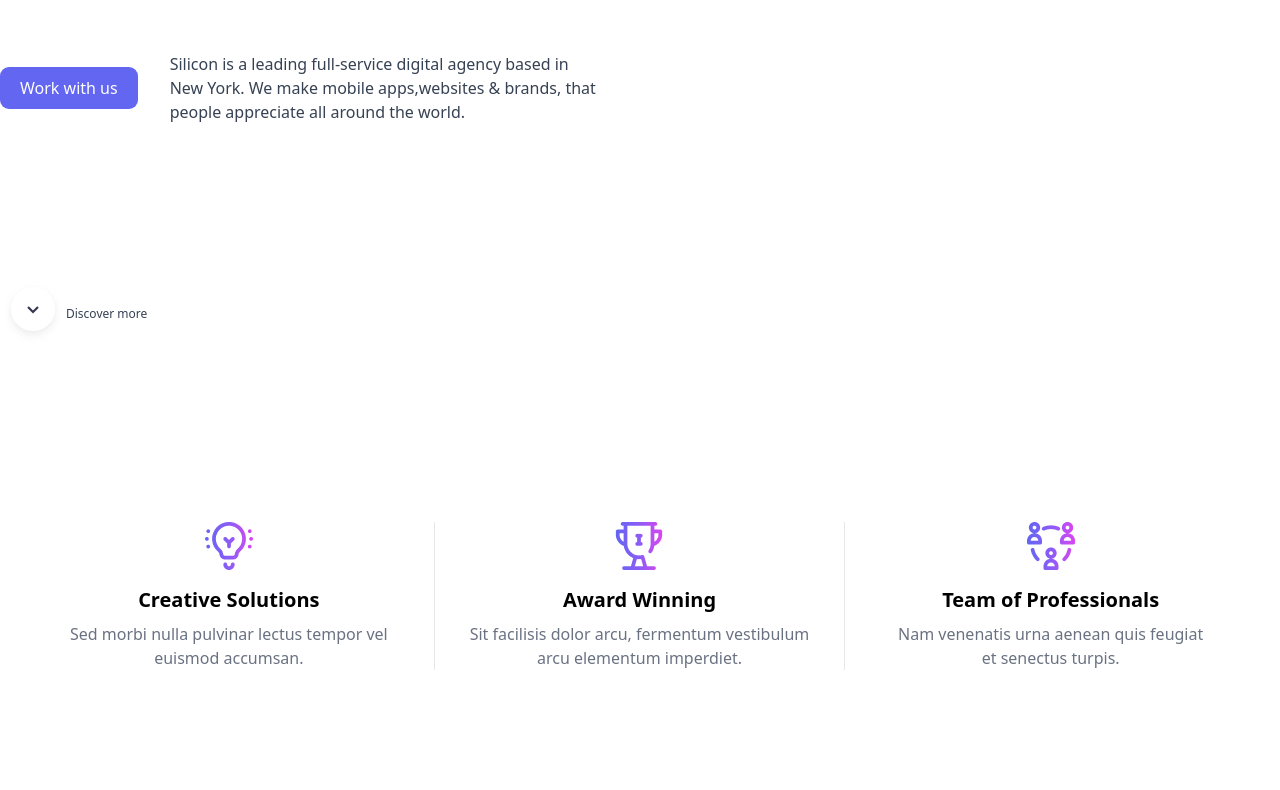
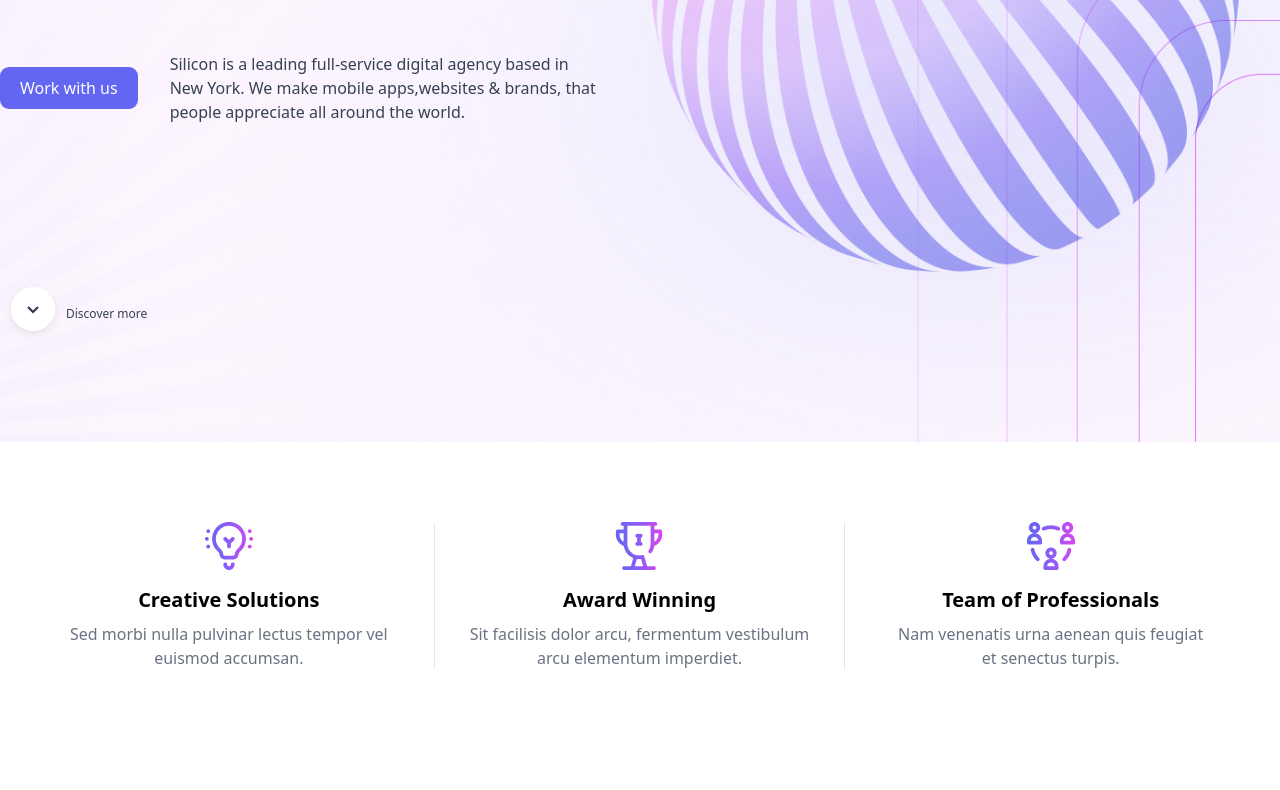
Before and after one commit to abdunnoorfaheem/digitalAgen, a website: page index.html in a window 1280 px wide. Shown: the part 576-1366 px from the top of the page. Drawn offline with Linux system fonts and the light colour scheme; the site is published under a folder, as on GitHub Pages, so addresses that start at the root find nothing; files whose address does not match are found by name.

Commit message:
banner path update

```diff
--- a/index.html
+++ b/index.html
@@ -58,7 +58,7 @@
      <!-- banner section start  -->
     <section>
       <div
-        class="bg-[url('/img/banner.jpg')] bg-center bg-no-repeat bg-cover h-[916px]"
+        class="bg-[url('./img/banner.jpg')] bg-center bg-no-repeat bg-cover h-[916px]"
       >
         <div class="max-w-[1320px] m-auto">
           <div class="pt-[137px]">
```
Also changed, not shown: src/output.css.
